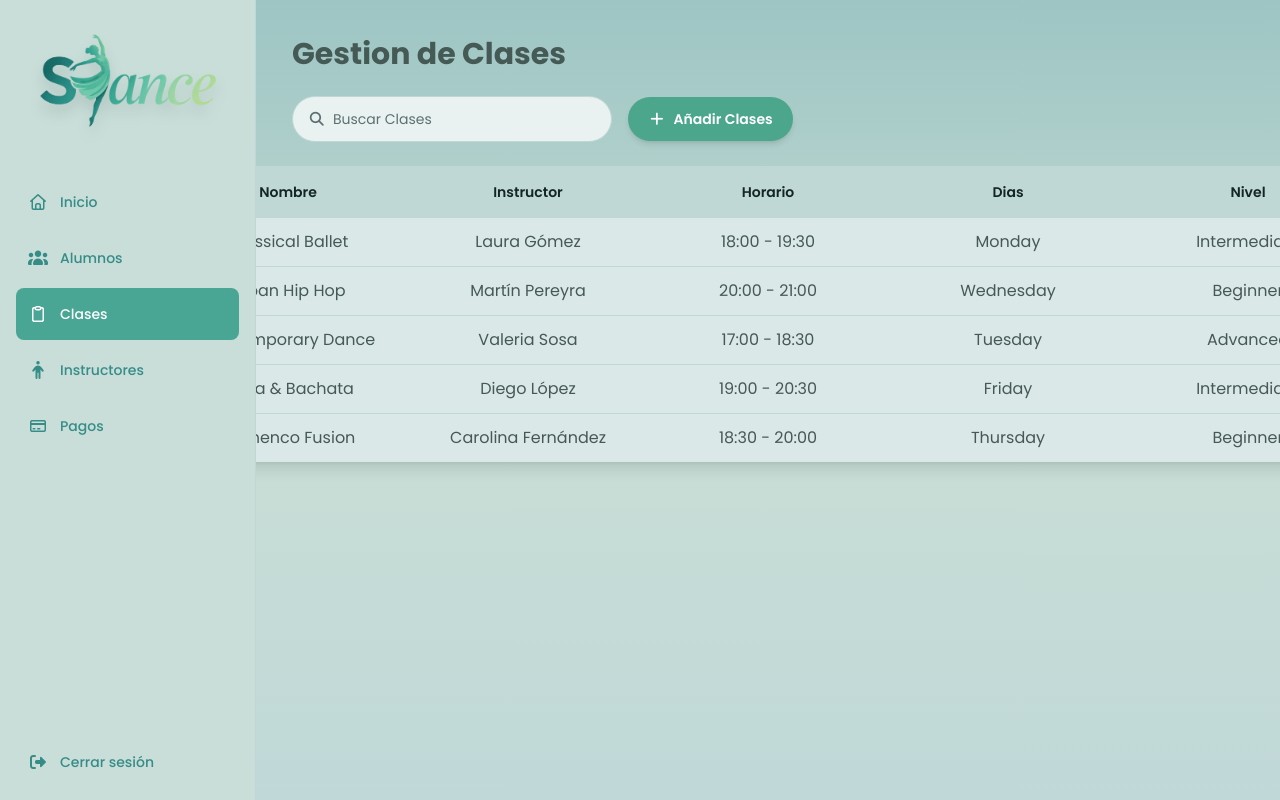
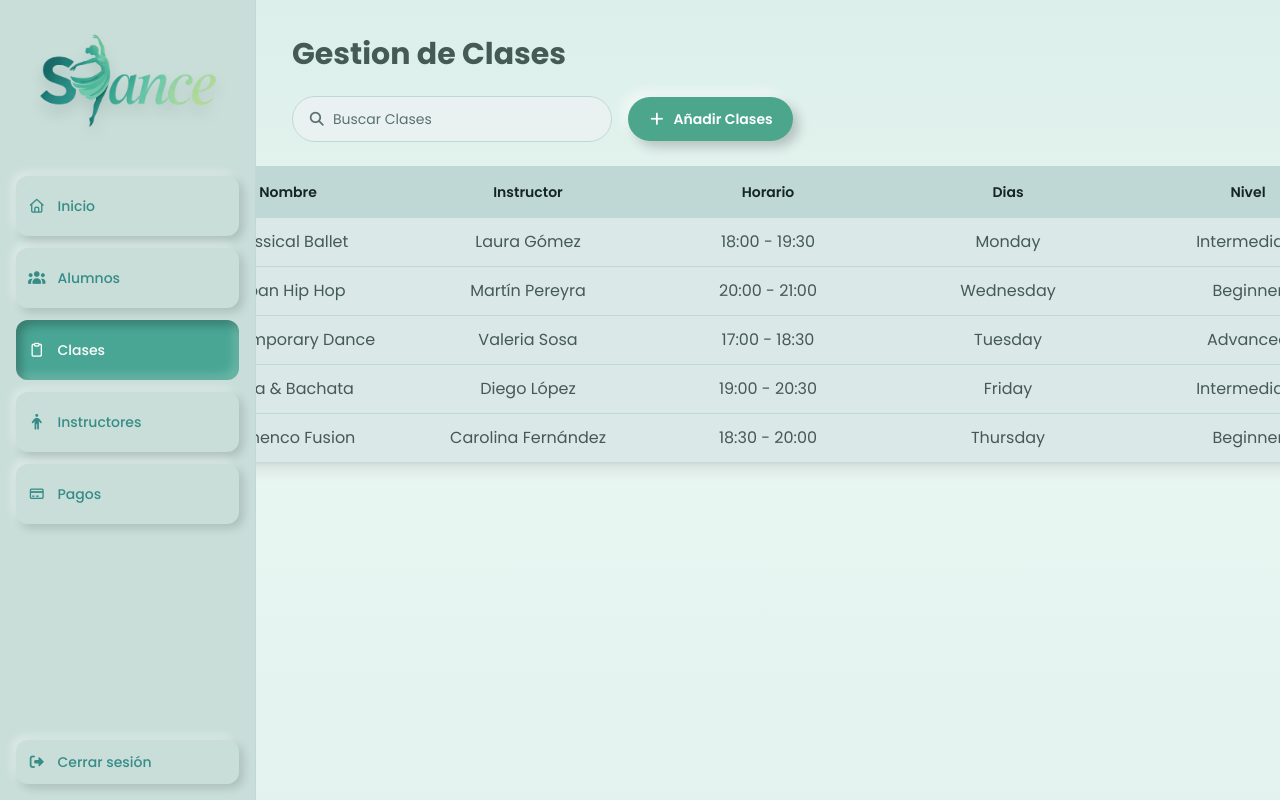
Before and after one commit to sbaute/Sdance-fontend, an Angular app: page /dashboard/class in a window 1280 px wide. Built offline with nearby package versions, Linux system fonts and the light colour scheme; sample sign-in values are in the browser's storage.

Commit message:
Add neumorfismo effect

```diff
--- a/src/app/components/page-header/button-add/button-add.html
+++ b/src/app/components/page-header/button-add/button-add.html
@@ -1,17 +1,28 @@
 <button
   (click)="onClick()"
   [disabled]="disabled()"
-  class="flex items-center gap-2
+  class="relative flex items-center gap-2
          px-5 py-3
          rounded-full
          bg-[var(--color-button-primary)]
          text-white text-sm font-semibold
-         shadow-md transition-all duration-300
-         hover:opacity-90 hover:shadow-lg hover:scale-[1.03]
-         active:scale-[0.98]
-         disabled:opacity-50 disabled:cursor-not-allowed">
 
-<i class="fa-solid" [class]="icon()"></i>
- <span>Añadir {{ entity() }}</span>
+         transition-all duration-150 ease-out
+
+         /* 🌿 ELEVADO (default) */
+         shadow-[6px_6px_12px_rgba(0,0,0,0.2),_-6px_-6px_12px_rgba(255,255,255,0.5)]
+
+         /* ✨ HOVER (más elevado) */
+         hover:shadow-[8px_8px_16px_rgba(0,0,0,0.25),_-8px_-8px_16px_rgba(255,255,255,0.6)]
+
+         /* 🔘 PRESION REAL (se hunde) */
+         active:shadow-[inset_5px_5px_10px_rgba(0,0,0,0.25),_inset_-5px_-5px_10px_rgba(255,255,255,0.4)]
+         active:translate-y-[1px]
+
+         disabled:opacity-50 disabled:cursor-not-allowed"
+>
+
+  <i class="fa-solid" [class]="icon()"></i>
+  <span>Añadir {{ entity() }}</span>
 
 </button>
--- a/src/app/components/pagination/pagination.html
+++ b/src/app/components/pagination/pagination.html
@@ -1,35 +1,30 @@
-<div class="flex items-center justify-center gap-2 mt-6">
+<div class="flex items-center justify-center gap-3 mt-6">
 
   <!-- anterior -->
   <button
-    class="px-4 py-2 rounded-full border
-           border-[var(--color-primary-200)]
-           text-[var(--color-title-main)]
-           hover:bg-[var(--color-primary-50)]
-           transition-all
-           disabled:opacity-40 disabled:cursor-not-allowed"
+    class="neo-btn flex items-center gap-2 px-4 py-2 rounded-full
+           text-[var(--color-title-main)]"
     (click)="prev()"
     [disabled]="currentPage() === 0"
   >
-    ←
+
+    <svg xmlns="http://www.w3.org/2000/svg"
+         width="18" height="18"
+         viewBox="0 0 20 20"
+         class="opacity-80">
+      <path fill="currentColor"
+            d="m2 10l8 8l1.4-1.4L5.8 11H18V9H5.8l5.6-5.6L10 2z"/>
+    </svg>
+
+    <span>Anterior</span>
   </button>
 
   <!-- páginas -->
   @for (page of pages(); track page) {
 
     <button
-      class="w-10 h-10 flex items-center justify-center
-             rounded-full border
-             transition-all duration-200"
-
-      [class.bg-[var(--color-primary-500)]]="page === currentPage()"
-      [class.text-white]="page === currentPage()"
-      [class.border-[var(--color-primary-500)]]="page === currentPage()"
-
-      [class.border-[var(--color-primary-200)]]="page !== currentPage()"
-      [class.text-[var(--color-title-main)]]="page !== currentPage()"
-      [class.hover:bg-[var(--color-primary-100)]]="page !== currentPage()"
-
+      class="neo-page w-10 h-10 flex items-center justify-center rounded-full"
+      [class.neo-active]="page === currentPage()"
       (click)="goTo(page)"
     >
       {{ page + 1 }}
@@ -39,16 +34,22 @@
 
   <!-- siguiente -->
   <button
-    class="px-4 py-2 rounded-full border
-           border-[var(--color-primary-200)]
-           text-[var(--color-title-main)]
-           hover:bg-[var(--color-primary-50)]
-           transition-all
-           disabled:opacity-40 disabled:cursor-not-allowed"
+    class="neo-btn flex items-center gap-2 px-4 py-2 rounded-full
+           text-[var(--color-title-main)]"
     (click)="next()"
     [disabled]="currentPage() === totalPages() - 1"
   >
-    →
+
+    <span>Siguiente</span>
+
+    <svg xmlns="http://www.w3.org/2000/svg"
+         width="18" height="18"
+         viewBox="0 0 20 20"
+         class="opacity-80">
+      <path fill="currentColor"
+            d="M8.6 3.4L14.2 9H2v2h12.2l-5.6 5.6L10 18l8-8l-8-8z"/>
+    </svg>
+
   </button>
 
 </div>
--- a/src/app/components/side-menu/side-menu-options/side-menu-options.html
+++ b/src/app/components/side-menu/side-menu-options/side-menu-options.html
@@ -4,32 +4,32 @@
   @for (item of menuOptions; track item.label) {
     <a
       [routerLink]="item.route"
-      routerLinkActive="bg-[var(--color-navbar-active)] text-white"
-      class="px-3 py-4 mb-1 rounded-lg
+      routerLinkActive="active-link"
+      class="menu-item
+             px-3 py-5 mb-3 rounded-xl
              text-[var(--color-navbar-text)]
-             hover:bg-[var(--color-navbar-active)]/20
              flex items-center gap-3
-             font-medium transition-all duration-200"
+             font-medium text-sm
+             transition-all duration-150"
     >
       <i [class]="item.icon"></i>
-      <span class="text-sm">{{ item.label }}</span>
+      <span>{{ item.label }}</span>
     </a>
   }
 
   <!-- LOGOUT -->
   <button
     (click)="logout()"
-      class="mt-auto
+    class="menu-item mt-auto
            w-full text-left
-            px-3 py-3
-            rounded-lg
+           px-3 py-3 rounded-xl
            text-[var(--color-navbar-text)]
-            hover:bg-[var(--color-navbar-active)]/20
            flex items-center gap-3
-            font-medium transition-all duration-200"
+           font-medium text-sm
+           transition-all duration-150"
   >
     <i class="fa-solid fa-right-from-bracket"></i>
-      <span class="text-sm">Cerrar sesión</span>
+    <span>Cerrar sesión</span>
   </button>
 
 </div>
--- a/src/app/components/table/table-complete.html
+++ b/src/app/components/table/table-complete.html
@@ -57,8 +57,9 @@
                 }
 
                 @else {
-                  <td
-                    class="w-40 min-w-40 px-4 py-3 truncate whitespace-nowrap text-[var(--color-title-main)] text-center">
+                 <td
+                    class="w-40 min-w-40 px-4 py-3 truncate whitespace-nowrap text-[var(--color-title-main)] text-center"
+                    [class.font-semibold]="key === 'fullName'">
                     {{ row[key] }}
                   </td>
                 }
--- a/src/app/components/table/table-complete.ts
+++ b/src/app/components/table/table-complete.ts
@@ -5,6 +5,7 @@ import { TableAction } from '../../interfaces/table/TableActions';
   selector: 'table-complete',
   standalone: true,
   templateUrl: './table-complete.html',
+  imports: [],
 })
 export class TableComplete {
 
--- a/src/app/pages/dashboard-page/dashboard-page.html
+++ b/src/app/pages/dashboard-page/dashboard-page.html
@@ -5,7 +5,7 @@
 
 
   <!-- Contenido -->
-  <div class="flex-1 overflow-y-auto px-4 py-4 bg-gradient-to-b from-[#9DC5C4] via-[#C9DED5] to-[#C0D8D8]">
+  <div class="flex-1 overflow-y-auto px-4 py-4 bg-gradient-to-b from-[#DCEFEA] via-[#EAF7F3] to-[#E3F2EF]">
     <router-outlet/>
   </div>
 
--- a/src/app/pages/student-page/student-page.html
+++ b/src/app/pages/student-page/student-page.html
@@ -1,4 +1,4 @@
-<div class="flex flex-col justify-center items-center w-full min-w-0 p-5">
+<div class="flex flex-col w-full min-w-0 p-5 min-h-screen">
 
   <!-- Header -->
   <div class="w-full">
@@ -18,10 +18,13 @@
         (close)="closeStudentModal()"
         (save)="createStudent($event)" />
     }
-
   </div>
 
-  <!-- Tabla -->
+  <!-- 🔥 CONTENEDOR TABLA -->
+  <div class="w-full flex-1 flex flex-col">
+
+    <!-- esto es la clave -->
+    <div class="w-full min-h-[420px]">
       <table-complete
         class="w-full"
         [columnsName]="columnsName()"
@@ -29,10 +32,17 @@
         [keys]="studentKeys"
         [actions]="actions"
       />
+    </div>
 
-  <!-- Paginación -->
+  </div>
+
+  <!-- PAGINACIÓN (no se mueve) -->
+  <div class="w-full pt-4">
     <pagination
       [totalElements]="totalStudents()"
       [currentPage]="currentPage()"
-      (pageChange)="changePage($event)"/>
+      (pageChange)="changePage($event)"
+    />
   </div>
+
+</div>
--- a/src/app/pages/student-page/student-page.ts
+++ b/src/app/pages/student-page/student-page.ts
@@ -5,7 +5,7 @@ import { StudentService } from '../../services/student-service';
 import { CreateStudent, Student } from '../../interfaces/students/Student';
 import { StudentModal } from "./student-modal/student-modal";
 import { TableAction } from '../../interfaces/table/TableActions';
-import { Pagination } from '../../components/pagination/Pagination';
+import { Pagination } from '../../components/pagination/pagination';
 
 
 @Component({
--- a/src/styles.css
+++ b/src/styles.css
@@ -17,7 +17,7 @@ body {
 --color-primary-300: #C9DED9; /* fondo navbar */
 
 --color-primary-400: #49A695; /* navbar activo / hover states */
---color-primary-500: #4BA68C; /* botones principales */
+--color-primary-500: #3FA693; /* botones principales */
 --color-primary-600: #368C86; /* texto items navbar */
 --color-primary-700: #3B8C7D; /* hover botones / elementos interactivos */
 
@@ -117,3 +117,119 @@ body {
          focus:ring-[var(--color-button-primary)]/30
          transition-all;
 }
+
+
+/* EFECTO BUTTON REAL */
+
+.menu-item {
+  background: var(--color-navbar-bg);
+
+  /* 🌿 estado normal (elevado) */
+  box-shadow:
+    4px 4px 10px rgba(0,0,0,0.15),
+    -4px -4px 10px rgba(255,255,255,0.4);
+}
+
+/* ✨ hover → se levanta */
+.menu-item:hover {
+  box-shadow:
+    6px 6px 14px rgba(0,0,0,0.2),
+    -6px -6px 14px rgba(255,255,255,0.5);
+  transform: translateY(-1px);
+}
+
+/* 🔘 click → se hunde */
+.menu-item:active {
+  box-shadow:
+    inset 4px 4px 8px rgba(0,0,0,0.2),
+    inset -4px -4px 8px rgba(255,255,255,0.4);
+  transform: translateY(1px);
+}
+
+/* ✅ link activo (ruta actual) */
+.active-link {
+  background: var(--color-navbar-active);
+  color: white;
+
+  box-shadow:
+    inset 5px 5px 10px rgba(0,0,0,0.25),
+    inset -5px -5px 10px rgba(255,255,255,0.2);
+}
+
+
+
+/* 🌿 BOTONES ANTERIOR / SIGUIENTE */
+.neo-btn {
+  background: var(--color-table-body-bg);
+
+  box-shadow:
+    5px 5px 12px rgba(0,0,0,0.15),
+    -5px -5px 12px rgba(255,255,255,0.5);
+
+  transition: all 0.15s ease;
+}
+
+/* hover → levanta */
+.neo-btn:hover {
+  box-shadow:
+    8px 8px 18px rgba(0,0,0,0.2),
+    -8px -8px 18px rgba(255,255,255,0.6);
+
+  transform: translateY(-2px);
+}
+
+/* click → se hunde */
+.neo-btn:active {
+  box-shadow:
+    inset 4px 4px 8px rgba(0,0,0,0.2),
+    inset -4px -4px 8px rgba(255,255,255,0.4);
+
+  transform: translateY(1px);
+}
+
+/* disabled */
+.neo-btn:disabled {
+  opacity: 0.4;
+  cursor: not-allowed;
+  box-shadow: none;
+}
+
+
+/* 🔵 BOTONES DE PÁGINA */
+.neo-page {
+  background: var(--color-table-body-bg);
+
+  box-shadow:
+    4px 4px 10px rgba(0,0,0,0.15),
+    -4px -4px 10px rgba(255,255,255,0.5);
+
+  transition: all 0.15s ease;
+}
+
+/* hover */
+.neo-page:hover {
+  transform: translateY(-2px);
+
+  box-shadow:
+    6px 6px 14px rgba(0,0,0,0.2),
+    -6px -6px 14px rgba(255,255,255,0.6);
+}
+
+/* click */
+.neo-page:active {
+  box-shadow:
+    inset 3px 3px 6px rgba(0,0,0,0.2),
+    inset -3px -3px 6px rgba(255,255,255,0.4);
+
+  transform: translateY(1px);
+}
+
+/* ✅ página activa (queda hundida) */
+.neo-active {
+  background: var(--color-primary-500);
+  color: white;
+
+  box-shadow:
+    inset 5px 5px 10px rgba(0,0,0,0.25),
+    inset -5px -5px 10px rgba(255,255,255,0.2);
+}
```
Lines whose indentation alone changed are shown as unchanged.
